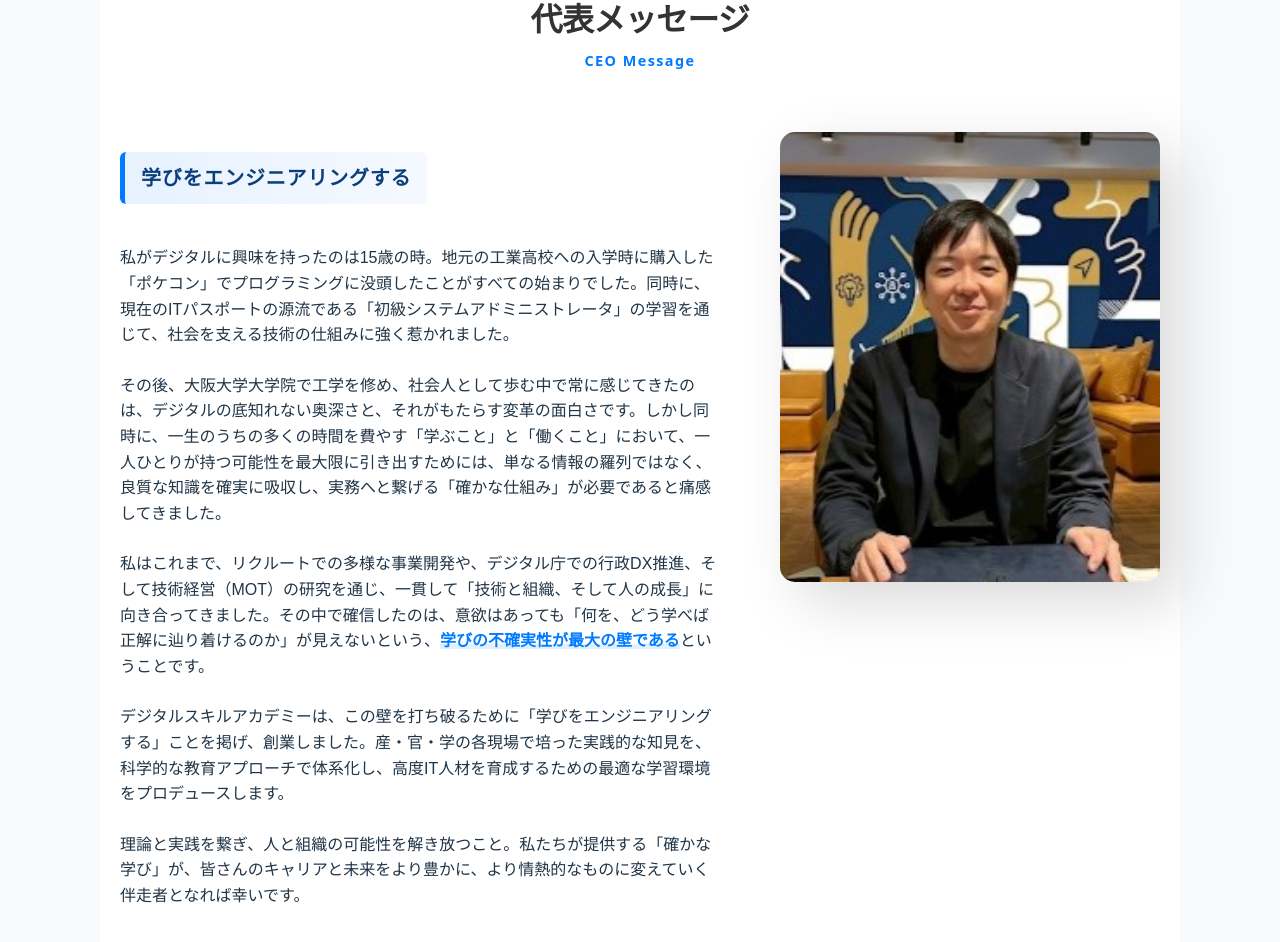
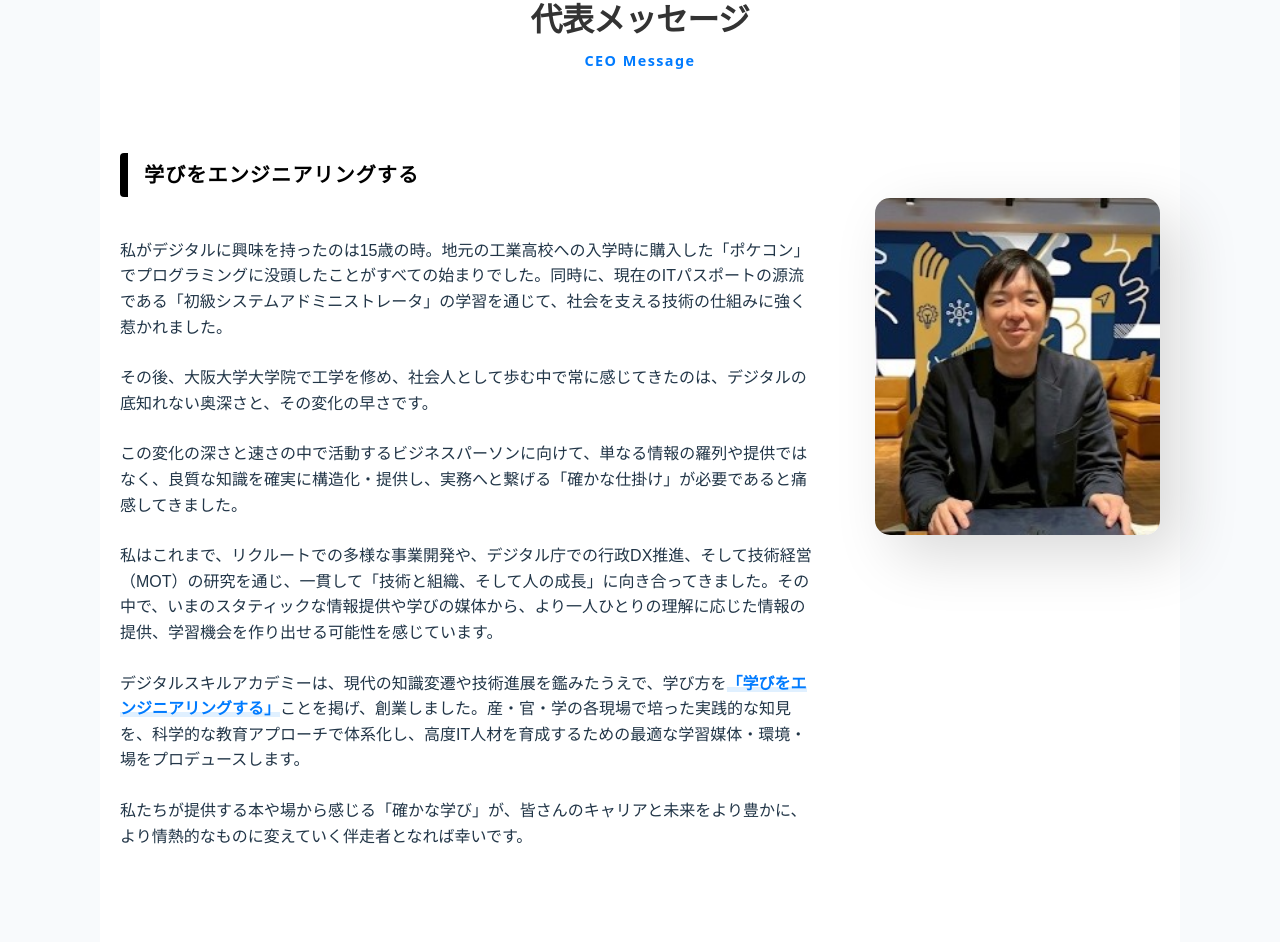
Before and after one commit to shikakufy/dsa-cbt, a React (Vite) app: page /#TOP in a window 1280 px wide. Shown: the part 1834-2776 px from the top of the page. Built offline with nearby package versions, Linux system fonts and the light colour scheme.

Commit message:
feat(ui): note-inspired TOP page, YouTube strip, thumbnails, hamburger and animations

```diff
--- a/src/App.css
+++ b/src/App.css
@@ -578,13 +578,22 @@
   display: inline-block;
   margin-bottom: 28px;
   padding: 10px 16px;
-  font-size: 1.25rem;
-  font-weight: 800;
-  letter-spacing: 0.04em;
-  color: #0b3f7a;
-  background: linear-gradient(90deg, #e7f2ff 0%, #f5f9ff 100%);
-  border-left: 5px solid #007bff;
-  border-radius: 6px;
+  border-left: 8px solid #000;
+  border-radius: 4px;
+}
+
+/* 「学びをエンジニアリングする」専用 */
+.engineering-text {
+  color: #000000 !important;
+  font-family: "Noto Sans JP", "Inter", "Helvetica Neue", Arial, "Hiragino Kaku Gothic ProN", "Hiragino Sans", sans-serif;
+  font-weight: 900;
+  font-style: normal;
+  letter-spacing: 0.05em;
+  line-height: 1.2;
+  font-size: 1.2em;
+  display: inline-block;
+  text-transform: none;
+  -webkit-font-smoothing: antialiased;
 }
 
 .ceo-text strong {
@@ -593,7 +602,8 @@
 }
 
 .ceo-image {
-  flex: 0 0 380px;
+  flex: 0 0 285px;
+  margin-top: 66px;
 }
 
 .ceo-image img {
@@ -670,7 +680,8 @@
 
   .ceo-image {
     width: 100%;
-    max-width: 400px;
+    max-width: 300px;
+    margin-top: 0;
     margin: 0 auto;
   }
 
--- a/src/App.jsx
+++ b/src/App.jsx
@@ -325,8 +325,8 @@ function App() {
               onEnded={() => setHasHeroVideoCompleted(true)}
               style={{ position: 'absolute', inset: 0, width: '100%', height: '100%', objectFit: 'cover', opacity: 0.2, pointerEvents: 'none', transform: 'translateZ(0)' }}
             />
-            <h1 style={{ fontSize: '3.5rem', fontWeight: 'bold', color: '#002B5B', lineHeight: '1.2', position: 'relative', zIndex: 1 }}>ITエンジニアの「学び」を、<br />デジタルで革新する。</h1>
-            <p style={{ fontSize: '1.2rem', color: '#475569', marginTop: '24px', maxWidth: '700px', position: 'relative', zIndex: 1 }}>応用情報技術者試験をはじめとする、高度IT人材育成のための最適な学習環境をプロデュースします。</p>
+            <h1 style={{ fontSize: '3.5rem', fontWeight: 'bold', color: '#002B5B', lineHeight: '1.2', position: 'relative', zIndex: 1 }}>「学び」をエンジニアリングする。</h1>
+            <p style={{ fontSize: '1.2rem', color: '#475569', marginTop: '24px', maxWidth: '700px', position: 'relative', zIndex: 1 }}>情報処理技術者試験をはじめとする、高度IT人材育成のための書籍・学びの場をプロデュースします。</p>
           </section>
 
           <div className="container">
@@ -377,12 +377,13 @@ function App() {
 
               <div className="ceo-intro-flex">
                 <div className="ceo-text">
-                  <p className="ceo-tagline">学びをエンジニアリングする</p>
+                  <p className="ceo-tagline engineering-text">学びをエンジニアリングする</p>
                   <p>私がデジタルに興味を持ったのは15歳の時。地元の工業高校への入学時に購入した「ポケコン」でプログラミングに没頭したことがすべての始まりでした。同時に、現在のITパスポートの源流である「初級システムアドミニストレータ」の学習を通じて、社会を支える技術の仕組みに強く惹かれました。</p>
-                  <p>その後、大阪大学大学院で工学を修め、社会人として歩む中で常に感じてきたのは、デジタルの底知れない奥深さと、それがもたらす変革の面白さです。しかし同時に、一生のうちの多くの時間を費やす「学ぶこと」と「働くこと」において、一人ひとりが持つ可能性を最大限に引き出すためには、単なる情報の羅列ではなく、良質な知識を確実に吸収し、実務へと繋げる「確かな仕組み」が必要であると痛感してきました。</p>
-                  <p>私はこれまで、リクルートでの多様な事業開発や、デジタル庁での行政DX推進、そして技術経営（MOT）の研究を通じ、一貫して「技術と組織、そして人の成長」に向き合ってきました。その中で確信したのは、意欲はあっても「何を、どう学べば正解に辿り着けるのか」が見えないという、<strong>学びの不確実性が最大の壁である</strong>ということです。</p>
-                  <p>デジタルスキルアカデミーは、この壁を打ち破るために「学びをエンジニアリングする」ことを掲げ、創業しました。産・官・学の各現場で培った実践的な知見を、科学的な教育アプローチで体系化し、高度IT人材を育成するための最適な学習環境をプロデュースします。</p>
-                  <p>理論と実践を繋ぎ、人と組織の可能性を解き放つこと。私たちが提供する「確かな学び」が、皆さんのキャリアと未来をより豊かに、より情熱的なものに変えていく伴走者となれば幸いです。</p>
+                  <p>その後、大阪大学大学院で工学を修め、社会人として歩む中で常に感じてきたのは、デジタルの底知れない奥深さと、その変化の早さです。</p>
+                  <p>この変化の深さと速さの中で活動するビジネスパーソンに向けて、単なる情報の羅列や提供ではなく、良質な知識を確実に構造化・提供し、実務へと繋げる「確かな仕掛け」が必要であると痛感してきました。</p>
+                  <p>私はこれまで、リクルートでの多様な事業開発や、デジタル庁での行政DX推進、そして技術経営（MOT）の研究を通じ、一貫して「技術と組織、そして人の成長」に向き合ってきました。その中で、いまのスタティックな情報提供や学びの媒体から、より一人ひとりの理解に応じた情報の提供、学習機会を作り出せる可能性を感じています。</p>
+                  <p>デジタルスキルアカデミーは、現代の知識変遷や技術進展を鑑みたうえで、学び方を<strong>「学びをエンジニアリングする」</strong>ことを掲げ、創業しました。産・官・学の各現場で培った実践的な知見を、科学的な教育アプローチで体系化し、高度IT人材を育成するための最適な学習媒体・環境・場をプロデュースします。</p>
+                  <p>私たちが提供する本や場から感じる「確かな学び」が、皆さんのキャリアと未来をより豊かに、より情熱的なものに変えていく伴走者となれば幸いです。</p>
                 </div>
 
                 <div className="ceo-image">
```
